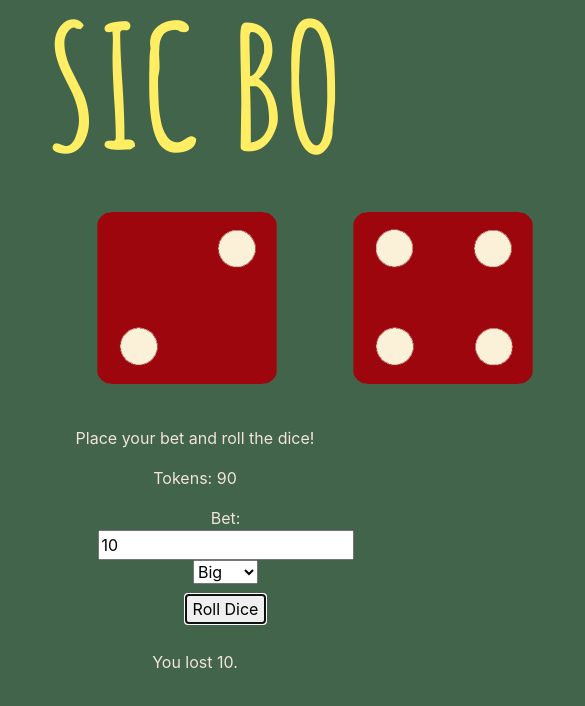
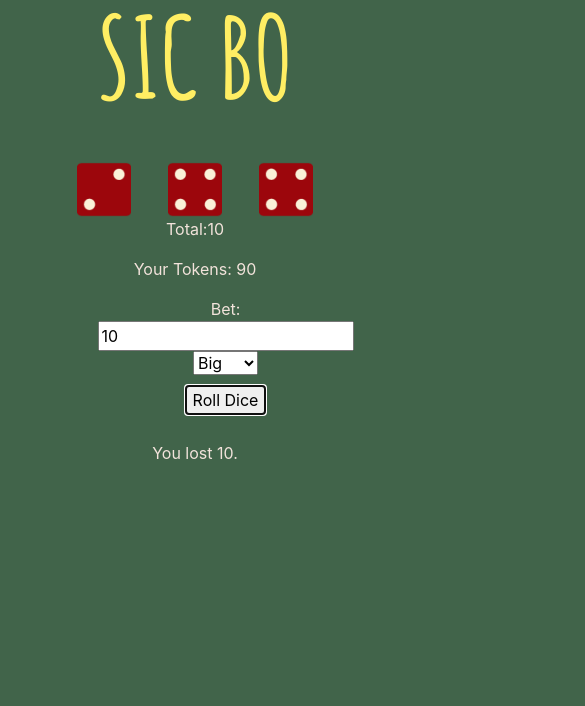
Before and after one commit to zoetlam/Sicbo-Game, a plain HTML site: page index.html in a window 390 px wide. Both pictures are taken after a click on the button "Roll Dice". Shown: the top 706 px of the page, 585 px wide, since content can reach past the window. Drawn offline with nearby package versions, Linux system fonts and the light colour scheme.

Commit message:
Add files via upload

```diff
--- a/css/styles.css
+++ b/css/styles.css
@@ -28,14 +28,15 @@ body{
     line-height: 1;
 }
 .dice-area{
+    width: 70%;
+    margin: 0 auto;
     display: flex;
     justify-content: space-around;
-    width: 70%;
-    margin: 0 auto;
 }
-.dice-area img{
-    transform: scale(0.7);
+.dice{
+    width: 20%;
 }
+
 button{
     display: block;
     margin: 10px auto;
@@ -50,3 +51,9 @@ p{
     justify-content: space-evenly;
     width: 50%;
 }
+@media screen and (max-width: 767px){
+    #title{
+        font-size: 7rem;
+        margin-bottom: 50px;
+    }
+}
--- a/index.html
+++ b/index.html
@@ -13,13 +13,14 @@
 <body>
     <h1 id="title">SIC BO</h1>
     <div class="dice-area">
-        <img  src="images/dice1.png" class="dice" id="dice1">
-        <img src="images/dice1.png" class="dice" id="dice2">
-        <img src="images/dice1.png" class="dice" id="dice3">
+        <img class="dice"src="images/dice1.png" >
+        <img class="dice"src="images/dice1.png" >
+        <img class="dice"src="images/dice1.png" >
     </div>
-    <p>Place your bet and roll the dice!</p>
+
+    <p id="total">Place your bet and roll the dice!</p>
     <!-- display player's token count -->
-    <p>Tokens: <span id="token-count">100</span></p>
+    <p>Your Tokens: <span id="token-count">100</span></p>
     <div class="bet">
         <p>Bet:
             <input type="number" id="bet-amount" value="10">
@@ -35,6 +36,5 @@
     <p id="result"></p>
 
     <script src="js/index.js"></script>
-    <!-- <script src="js/main.js"></script> -->
 </body>
 </html>
--- a/js/index.js
+++ b/js/index.js
@@ -9,8 +9,6 @@ function play(){
     let dice1 = Math.floor(Math.random() * 6) + 1;
     let dice2 = Math.floor(Math.random() * 6) + 1;;
     let dice3 = Math.floor(Math.random() * 6) + 1;;
-
-
 
     let imgSrc1 = imgSrc(dice1);
     let imgSrc2 = imgSrc(dice2);
@@ -32,16 +30,16 @@ function play(){
       } else {
         if (betType === "big") {
           if (total >= 11 && total <= 17) {
-            tokenCount += betAmount * 2;
-            resultText = "You won " + (betAmount * 2) + "!";
+            tokenCount += betAmount;
+            resultText = "You won " + (betAmount) + "!";
           } else {
             tokenCount -= betAmount;
             resultText = "You lost " + betAmount + ".";
           }
         } else if (betType === "small") {
           if (total >= 4 && total <= 10) {
-            tokenCount += betAmount * 2;
-            resultText = "You won " + (betAmount * 2) + "!";
+            tokenCount += betAmount;
+            resultText = "You won " + (betAmount) + "!";
           } else {
             tokenCount -= betAmount;
             resultText = "You lost " + betAmount + ".";
@@ -60,6 +58,7 @@ function play(){
     // display the result and update the token count
     document.getElementById("result").innerHTML = resultText;
     document.getElementById("token-count").innerHTML = tokenCount;
+    document.getElementById("total").innerHTML = "Total:" + total;
 
 }
 document.querySelector('button').addEventListener('click', play);
```
